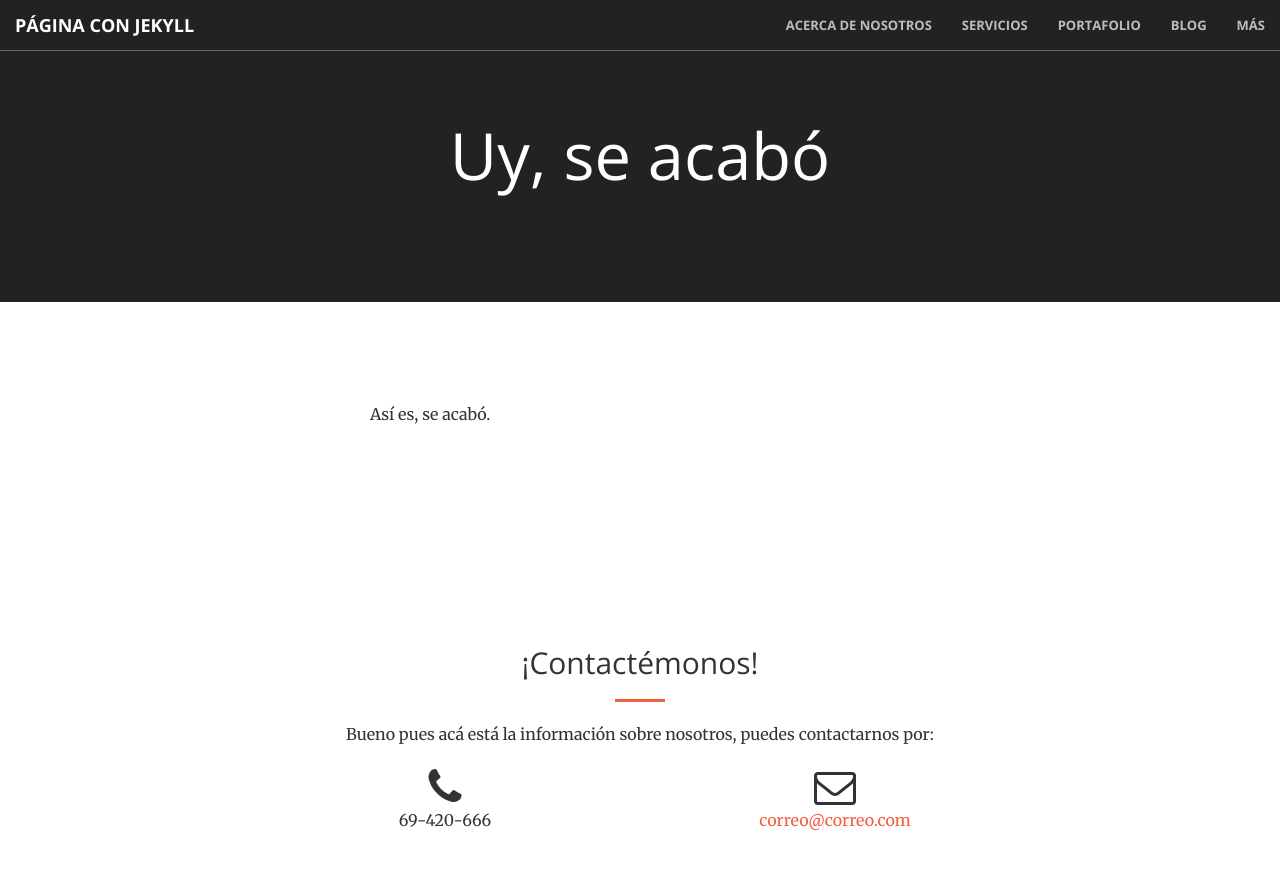
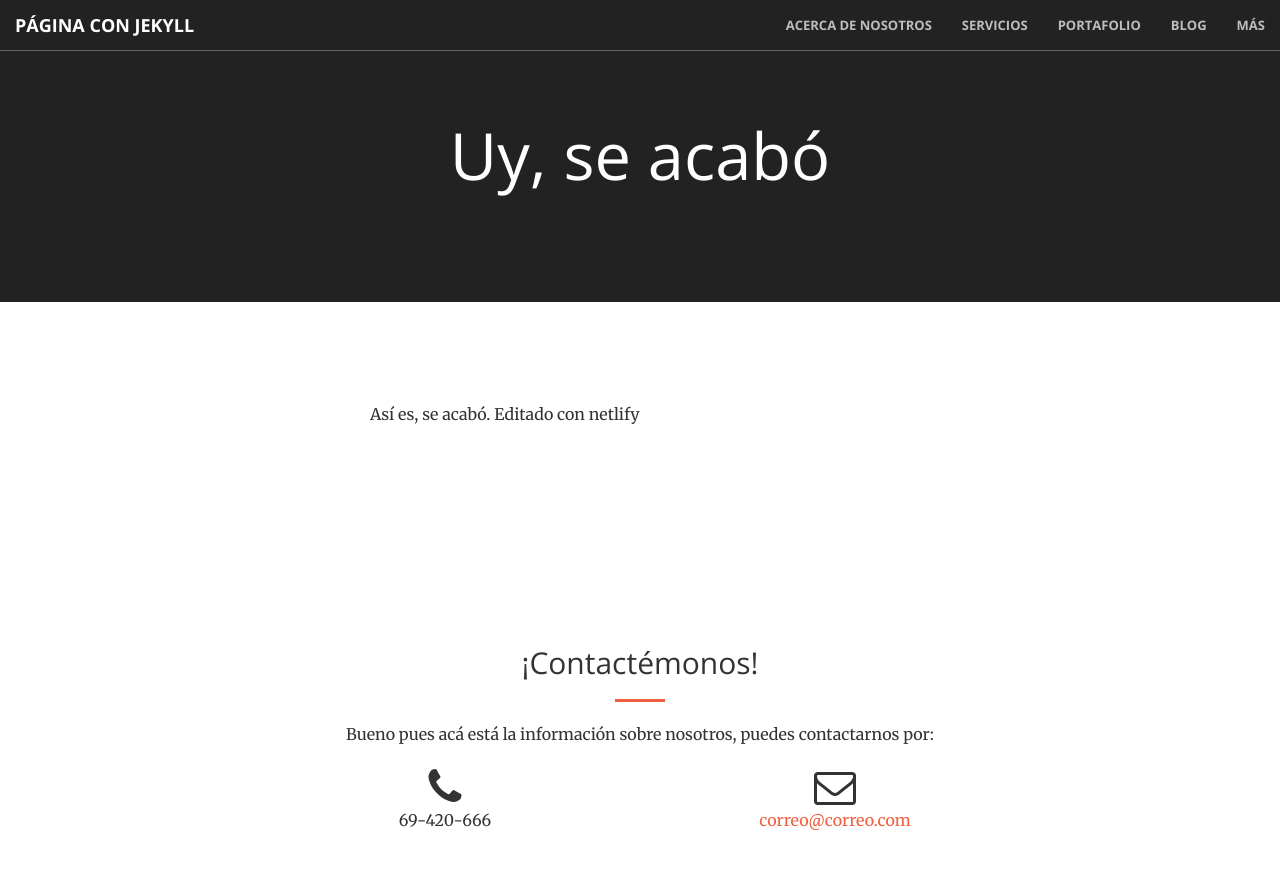
Before and after one commit to Dasapugo4444/jekyll-portal, a Jekyll site: the page built from _posts/2019-10-27-se-acabo.md, in a window 1280 px wide and 952 px high. Shown: the top 869 px of the window. Built offline with Jekyll 4.4.1, drawn with Linux system fonts in a browser that asks for light colours; a script that is not in the unit is left out.

Commit message:
Update Blog “2019-10-27-se-acabo”

```diff
--- a/_posts/2019-10-27-se-acabo.md
+++ b/_posts/2019-10-27-se-acabo.md
@@ -1,7 +1,6 @@
 ---
-title: Uy, se acabó
-date: 2019-10-27 00:00:00 Z
 layout: post
+date: 2019-10-27T00:00:00.000Z
+title: 'Uy, se acabó'
 ---
-
-Así es, se acabó.
+Así es, se acabó. Editado con netlify
```
